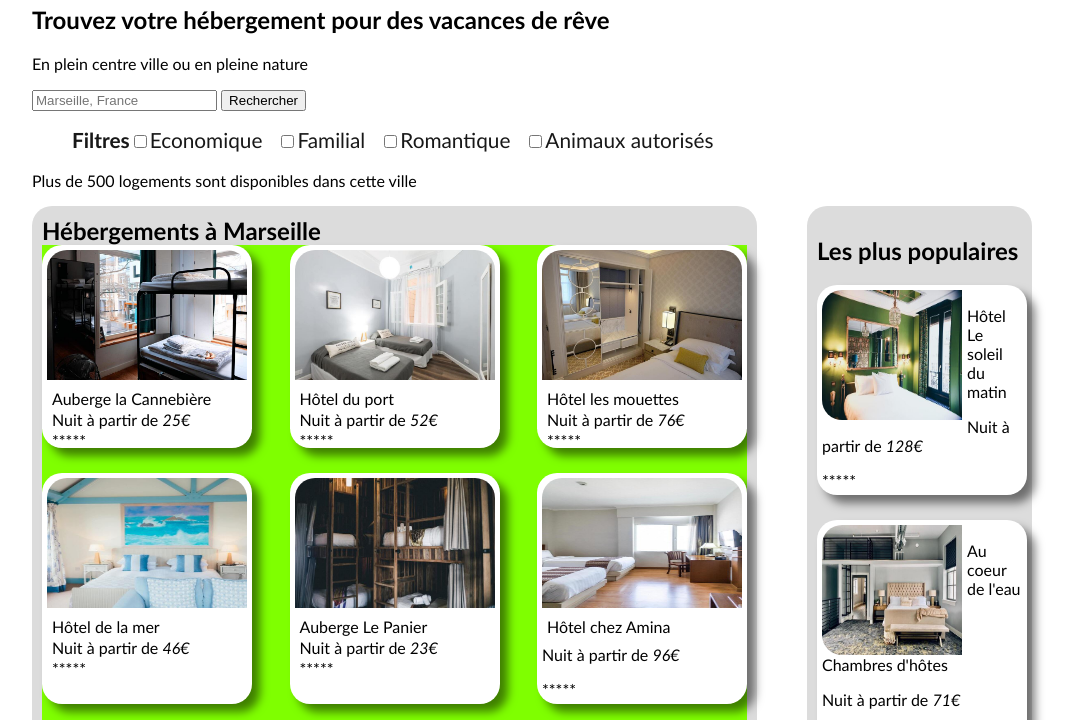
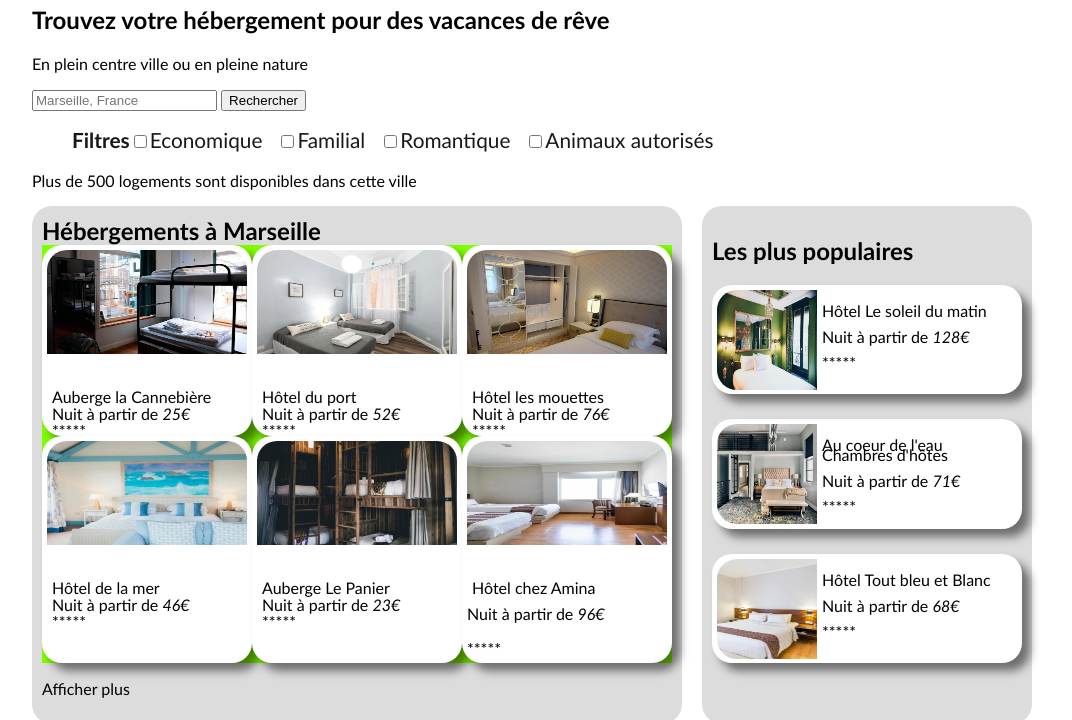
Before and after one commit to marvellous2710/Projet-Reservia, a plain HTML site: page index.html in a window 1280 px wide. Shown: the part 80-800 px from the top of the page, without its empty margins (108-1180 px from the left). Drawn offline with Linux system fonts and the light colour scheme.

Commit message:
modif activité

```diff
--- a/index.html
+++ b/index.html
@@ -146,32 +146,34 @@
             <!--  BLOC LES PLUS POPULAIRES-->
             <div class="populaires">
                 <div classe="logocourbe">
-
                     <h2>Les plus populaires</h2>
-
                 </div>
-
-                <div class="">
-                    <div class="chambre">
+                <div class="cadre_populaire">
                     <a href="emileguillemot.html">
                         <img src="reservia/images/hebergements/4_small/emile-guillemot-Bj_rcSC5XfE-unsplash.jpg"
                             alt="hébergement emile guillemot" title="Hôtel le soleil du matin"></a>
+                    <div class="texte_populaire">
                         <p>Hôtel Le soleil du matin</p>
                         <p>Nuit à partir de <em>128€</em></p>
                         *****
                     </div>
-                    <div class="chambre">
+                </div>
+                <div class="cadre_populaire">
                     <a href="creative.html">
                         <img src="reservia/images/hebergements/4_small/aw-creative-VGs8z60yT2c-unsplash.jpg"
                             alt="hébergement creative" title="chambre d'hotes"></a>
+                    <div class="texte_populaire">
                         <p>Au coeur de l'eau Chambres d'hôtes</p>
                         <p>Nuit à partir de <em>71€</em></p>
                         *****
                     </div>
-                    <div class="chambre">
+
+                </div>
+                <div class="cadre_populaire">
                     <a href="febrianz.html">
                         <img src="reservia/images/hebergements/4_small/febrian-zakaria-sjvU0THccQA-unsplash.jpg"
                             alt="hébergement Febrian zakaria" title="hotel tout bleu et blanc"></a>
+                    <div class="texte_populaire">
                         <p>Hôtel Tout bleu et Blanc</p>
                         <p>Nuit à partir de <em>68€</em></p>
                         *****
@@ -179,6 +181,7 @@
                 </div>
             </div>
         </div>
+
 
     <!-- ACTIVITE A MARSEILLE -->
     <h2>Activités à Marseille</h2>
@@ -226,7 +229,7 @@
     </div>
 
 
-
+</div>
     <!-- FOOTER -->
 
     </div>
--- a/style.css
+++ b/style.css
@@ -61,9 +61,10 @@ nav a:hover
     padding: 10px;
     background: #DCDCDC;
     border-radius: 20px 20px 20px 20px;
-    width: 100%;
-    height: 30%;
-    margin-right: 50px;
+    width: %;
+    height: 10%;
+    margin-right: 20px;
+
 }
 
 .hébergements h2{
@@ -77,7 +78,7 @@ nav a:hover
 
 .hébergements img{
     width: 100%;
-    height: 100%;
+    height: 80%;
     border-radius: 20px 20px 0px 0px;
 }
 .cadre{
@@ -92,37 +93,46 @@ nav a:hover
     background:white;
     width: 200px;
     border-radius: 20px;
-    margin-bottom: 25px;
+    margin: px;
     box-shadow:8px 8px 10px 0 rgba(0,0,0,0.5);
     padding: 5px;
 }
 
 .texte{
     margin-left: 5px;
-    line-height: 5px;
+    line-height: 1px;
 }
 
 
 /* <!--  BLOC LES PLUS POPULAIRES--> */
 
-
-
 .populaires{
-    padding-top: 10px;
-    padding-left: 10px;
-    padding-right: 5px;
-    padding-bottom: 20px;
+    padding: 10px;
     background: #DCDCDC;
     border-radius: 20px 20px 20px 20px;
-    max-width: 300px;
+    max-width: 500px;
+}
+
+.cadre_populaire{
+    background:white;
+    width: 300px;
+    border-radius: 20px;
+    margin-bottom: 25px;
+    box-shadow:8px 8px 10px 0 rgba(0,0,0,0.5);
+    padding: 5px;
+    height: 20%;
 }
 
 .populaires img{
-    width: 140px;
-    height: 130px;
+    width: 100px;
+    height: 100px;
     padding-right: 5px;
     border-radius: 20px 0px 0px 20px;
     float: left;
+}
+
+.texte_populaire{
+    line-height: 10px;
 }
 
 
```
Lines whose indentation alone changed are shown as unchanged.
